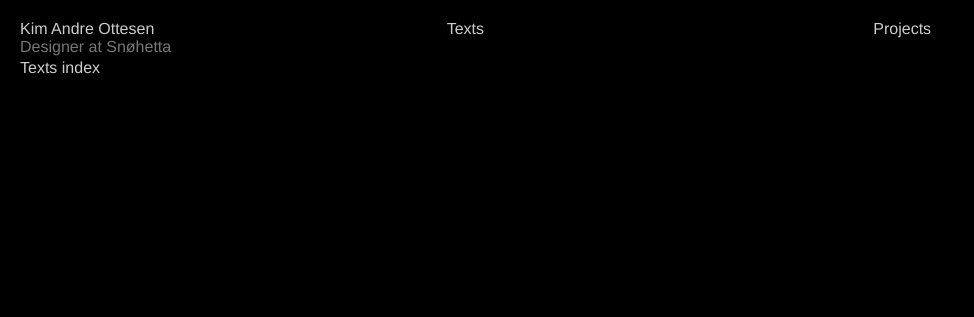
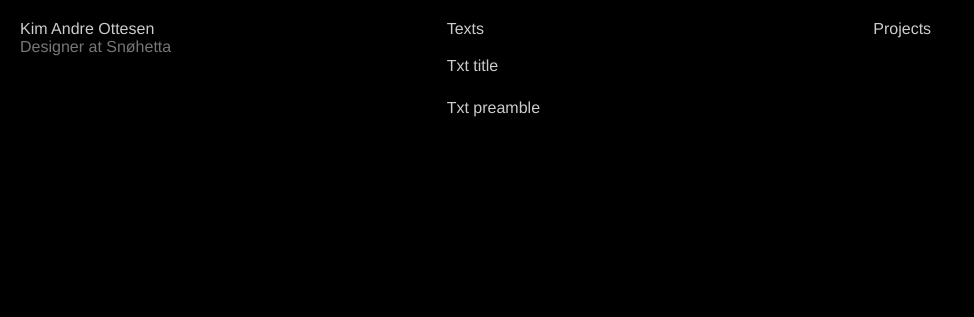
Before and after one commit to kiman3/Index, a PHP site: page /txt/index.php in a window 1280 px wide. Shown: the top 317 px of the page, without its empty margins (0-974 px from the left). Run offline with PHP 8.4, Linux system fonts and the light colour scheme; some web fonts are replaced.

Commit message:
Txt structure

```diff
--- a/public/txt/header.php
+++ b/public/txt/header.php
@@ -7,6 +7,7 @@
 	<title><?php echo $title; ?></title>
 
 	<link rel="stylesheet" href="../assets/css/style.css" media="screen">
+	<link rel="shortcut icon" href="../assets/img/favicon-txt.ico" />
 </head>
 <body id="<?php echo $id; ?>">
 
--- a/public/txt/index.php
+++ b/public/txt/index.php
@@ -3,5 +3,15 @@ $title = "Texts – Kim Andre Ottesen";
 $id = "texts";
 include("header.php");
 ?>
-Texts index
+<div class="texts-index">
+	<article class="txt-item row">
+		<div class="col-xs-12 col-md-1">
+
+		</div>
+		<div class="col-xs-12 col-md-6 col-md-offset-3">
+			<h2 class="txt-item-title">Txt title</h2>
+			<p class="txt-item-preamble">Txt preamble</p>
+		</div>
+	</article>
+</div>
 <?php include("footer.php"); ?>
```
Also changed, not shown: public/assets/img/favicon-txt.ico (added).
